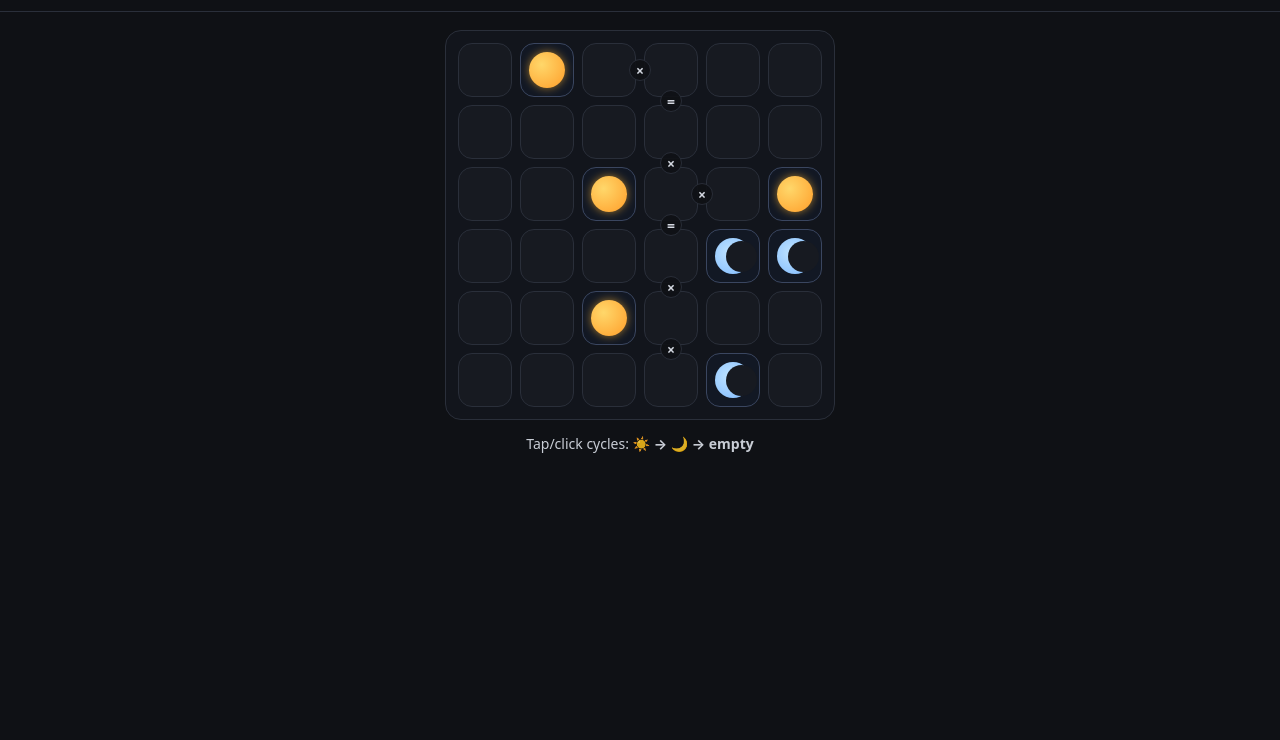
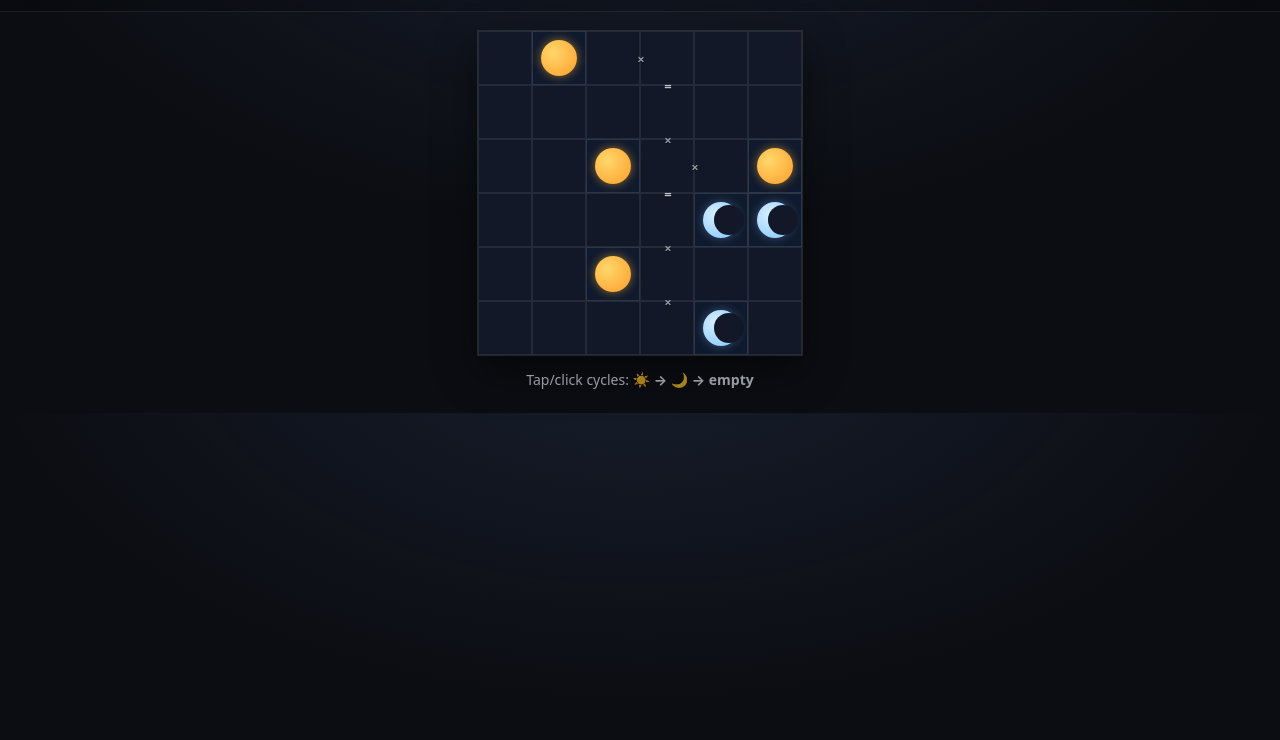
Before and after one commit to Kerem-Haeger/tango_game, a plain HTML site: page index.html in a window 1280 px wide. Shown: the part 60-800 px from the top of the page. Drawn offline with Linux system fonts and the light colour scheme.

Commit message:
Play with design

```diff
--- a/style.css
+++ b/style.css
@@ -1,7 +1,16 @@
 :root {
   --cell: 54px;
   --gap: 8px;
-  --border: 2px;
+
+  --bg: #0b0d12;
+  --panel: #0f131b;
+  --tile: #121827;
+  --tile-given: #101a2e;
+
+  --line: rgba(255,255,255,0.08);
+  --line-strong: rgba(255,255,255,0.14);
+  --text: #e9eef7;
+  --muted: rgba(233,238,247,0.75);
 }
 
 * { box-sizing: border-box; }
@@ -9,8 +18,9 @@
 body {
   margin: 0;
   font-family: system-ui, -apple-system, Segoe UI, Roboto, Arial, sans-serif;
-  background: #0f1115;
-  color: #e9eef7;
+  background: radial-gradient(1200px 700px at 50% -20%, rgba(120,160,255,0.12), transparent 55%),
+              var(--bg);
+  color: var(--text);
 }
 
 .topbar {
@@ -18,10 +28,14 @@ body {
   justify-content: space-between;
   align-items: center;
   padding: 14px 16px;
-  border-bottom: 1px solid #2a2f3a;
+  border-bottom: 1px solid var(--line);
   gap: 14px;
   flex-wrap: wrap;
+  background: rgba(0,0,0,0.12);
+  backdrop-filter: blur(10px);
 }
+.meta { opacity: 1; color: var(--muted); }
+.help { color: var(--muted); }
 
 h1 {
   margin: 0;
@@ -48,10 +62,10 @@ h1 {
 select, button {
   font: inherit;
   padding: 8px 10px;
-  border-radius: 10px;
-  border: 1px solid #2a2f3a;
-  background: #171a21;
-  color: #e9eef7;
+  border-radius: 12px;
+  border: 1px solid var(--line);
+  background: rgba(255,255,255,0.04);
+  color: var(--text);
 }
 
 button { cursor: pointer; }
@@ -70,32 +84,37 @@ main {
   grid-template-columns: repeat(6, var(--cell));
   grid-template-rows: repeat(6, var(--cell));
   gap: var(--gap);
-  padding: 12px;
-  border-radius: 16px;
-  background: #12151c;
-  border: 1px solid #2a2f3a;
+  padding: 14px;
+  border-radius: 20px;
+  background: linear-gradient(180deg, rgba(255,255,255,0.04), rgba(255,255,255,0.02));
+  border: 1px solid var(--line);
+  box-shadow:
+    0 16px 40px rgba(0,0,0,0.45),
+    inset 0 1px 0 rgba(255,255,255,0.05);
 }
+
 
 .cell {
   width: var(--cell);
   height: var(--cell);
-  border-radius: 14px;
-  background: #171a21;
-  border: 1px solid #2a2f3a;
+  border-radius: 16px;
+  background: var(--tile);
+  border: 1px solid var(--line);
   display: grid;
   place-items: center;
-  font-size: 26px;
   user-select: none;
   touch-action: manipulation;
+  box-shadow: inset 0 1px 0 rgba(255,255,255,0.05);
 }
 
 .cell.given {
-  background: #121824;
-  border-color: #3a4660;
+  background: var(--tile-given);
+  border-color: var(--line-strong);
 }
 
 .cell.invalid {
-  outline: 2px solid #ff4d4d;
+  outline: 2px solid rgba(255, 77, 77, 0.85);
+  outline-offset: 1px;
 }
 
 .help {
@@ -111,18 +130,19 @@ main {
 
 .constraint {
   position: absolute;
-  width: 22px;
-  height: 22px;
-  border-radius: 999px;
+  width: 18px;
+  height: 18px;
+  border-radius: 8px;
   display: grid;
   place-items: center;
   font-weight: 700;
   font-size: 14px;
-  background: #0f1115;
-  border: 1px solid #2a2f3a;
-  color: #e9eef7;
+  background: transparent;
+  border: none;
+  color: rgba(233,238,247,0.65);
   pointer-events: none;
-  opacity: 0.9;
+  opacity: 1;
+  text-shadow: 0 1px 0 rgba(0,0,0,0.6);
 }
 
 /* Symbol shapes */
@@ -155,9 +175,7 @@ main {
 }
 
 .symbol.moon::after {
-  width: 85%;
-  height: 85%;
-  background: #171a21; /* match cell background */
+  background: var(--tile);
   left: 30%;
   top: 8%;
 }
@@ -194,9 +212,67 @@ main {
 
 
 /* just for subtle alignment */
-.constraint.eq { }
-.constraint.neq { }
-
+.constraint.eq { color: rgba(233,238,247,0.80); }
+.constraint.neq { color: rgba(233,238,247,0.62); }
 
 /* Optional subtle feedback */
 .cell:active { transform: scale(0.98); }
+
+/* 1) No gaps */
+:root {
+  --gap: 0px;
+}
+
+/* Board: crisp, less "cardy" */
+.board {
+  padding: 0;                 /* no padding so it feels like one grid */
+  border-radius: 16px;        /* keep board slightly rounded (optional) */
+  background: transparent;    /* let cells define the grid */
+  border: 1px solid rgba(255,255,255,0.10);
+  box-shadow: 0 16px 40px rgba(0,0,0,0.45);
+}
+
+/* Cells: sharp edges, grid-line style */
+.cell {
+  border-radius: 0;  /* 3) no rounded edges */
+  background: #121827;
+  border: 1px solid rgba(255,255,255,0.08);
+
+  /* remove inner "card" effects */
+  box-shadow: none;
+}
+
+/* Given tiles still subtle */
+.cell.given {
+  background: #101a2e;
+  border-color: rgba(255,255,255,0.12);
+}
+
+/* 1) Fix moon visibility: brighter moon + correct cutout */
+.symbol.moon::before {
+  width: 100%;
+  height: 100%;
+  background: radial-gradient(circle at 35% 35%, #d8f0ff, #7ec3ff);
+  box-shadow: 0 0 10px rgba(126,195,255,0.35);
+}
+
+.symbol.moon::after {
+  width: 82%;
+  height: 82%;
+  background: #121827; /* must match .cell background EXACTLY */
+  left: 32%;
+  top: 8%;
+}
+
+/* Sun stays as-is, but you can reduce glow a bit if you want */
+.symbol.sun {
+  box-shadow: 0 0 10px rgba(255, 180, 50, 0.55);
+}
+
+.board { border-radius: 0; }
+
+.constraint {
+  font-size: 13px;
+  color: rgba(233,238,247,0.7);
+  text-shadow: 0 1px 0 rgba(0,0,0,0.7);
+}
--- a/ui.js
+++ b/ui.js
@@ -83,37 +83,56 @@ function scheduleValidation() {
   }, 1000);
 }
 
+function addConstraintMarker(x, y, type) {
+  const el = document.createElement("div");
+  el.className = `constraint ${type}`;
+  el.textContent = type === "eq" ? "=" : "×";
+  el.style.left = `${x}px`;
+  el.style.top = `${y}px`;
+  el.style.transform = "translate(-50%, -50%)"; // perfect centering
+  boardEl.appendChild(el);
+}
+
+function cellRect(r, c) {
+  const cell = boardEl.querySelector(`.cell[data-r="${r}"][data-c="${c}"]`);
+  return cell.getBoundingClientRect();
+}
 
 function renderConstraints() {
   const n = state.n;
-  const { cell, gap, pad } = getBoardMetrics();
 
-  // Horizontal constraints (between c and c+1)
+  // remove old markers
+  boardEl.querySelectorAll(".constraint").forEach((x) => x.remove());
+
+  const boardRect = boardEl.getBoundingClientRect();
+
+  // Horizontal constraints: between (r,c) and (r,c+1)
   for (let r = 0; r < n; r++) {
     for (let c = 0; c < n - 1; c++) {
       const con = state.h?.[r]?.[c];
       if (!con) continue;
 
-      // center point between two cells
-      const x =
-        pad + c * (cell + gap) + cell + gap / 2;
-      const y =
-        pad + r * (cell + gap) + cell / 2;
+      const a = cellRect(r, c);
+      const b = cellRect(r, c + 1);
+
+      const x = ((a.right + b.left) / 2) - boardRect.left;
+      const y = ((a.top + a.bottom) / 2) - boardRect.top;
 
       addConstraintMarker(x, y, con);
     }
   }
 
-  // Vertical constraints (between r and r+1)
+  // Vertical constraints: between (r,c) and (r+1,c)
   for (let r = 0; r < n - 1; r++) {
     for (let c = 0; c < n; c++) {
       const con = state.v?.[r]?.[c];
       if (!con) continue;
 
-      const x =
-        pad + c * (cell + gap) + cell / 2;
-      const y =
-        pad + r * (cell + gap) + cell + gap / 2;
+      const a = cellRect(r, c);
+      const b = cellRect(r + 1, c);
+
+      const x = ((a.left + a.right) / 2) - boardRect.left;
+      const y = ((a.bottom + b.top) / 2) - boardRect.top;
 
       addConstraintMarker(x, y, con);
     }
```
